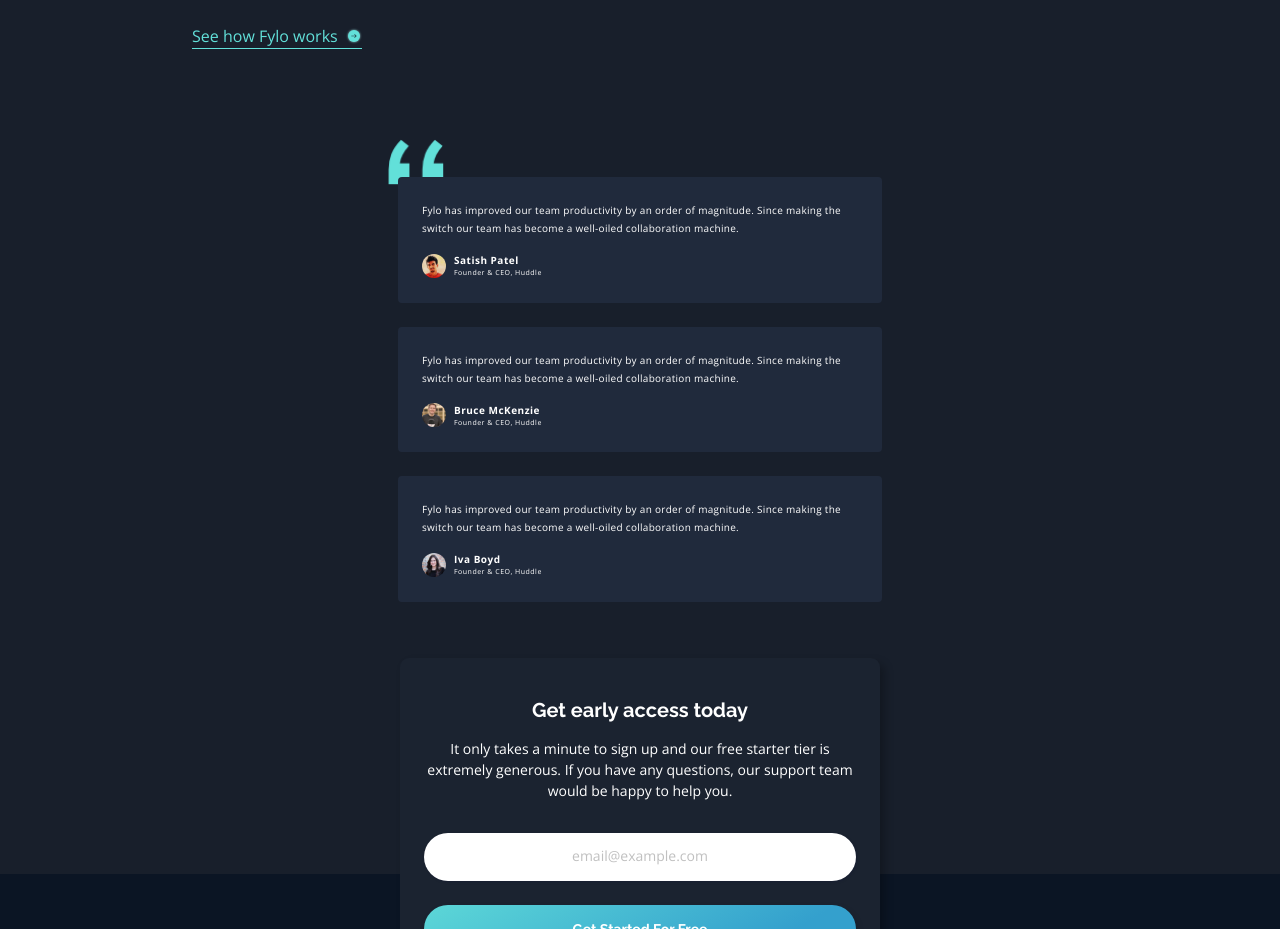
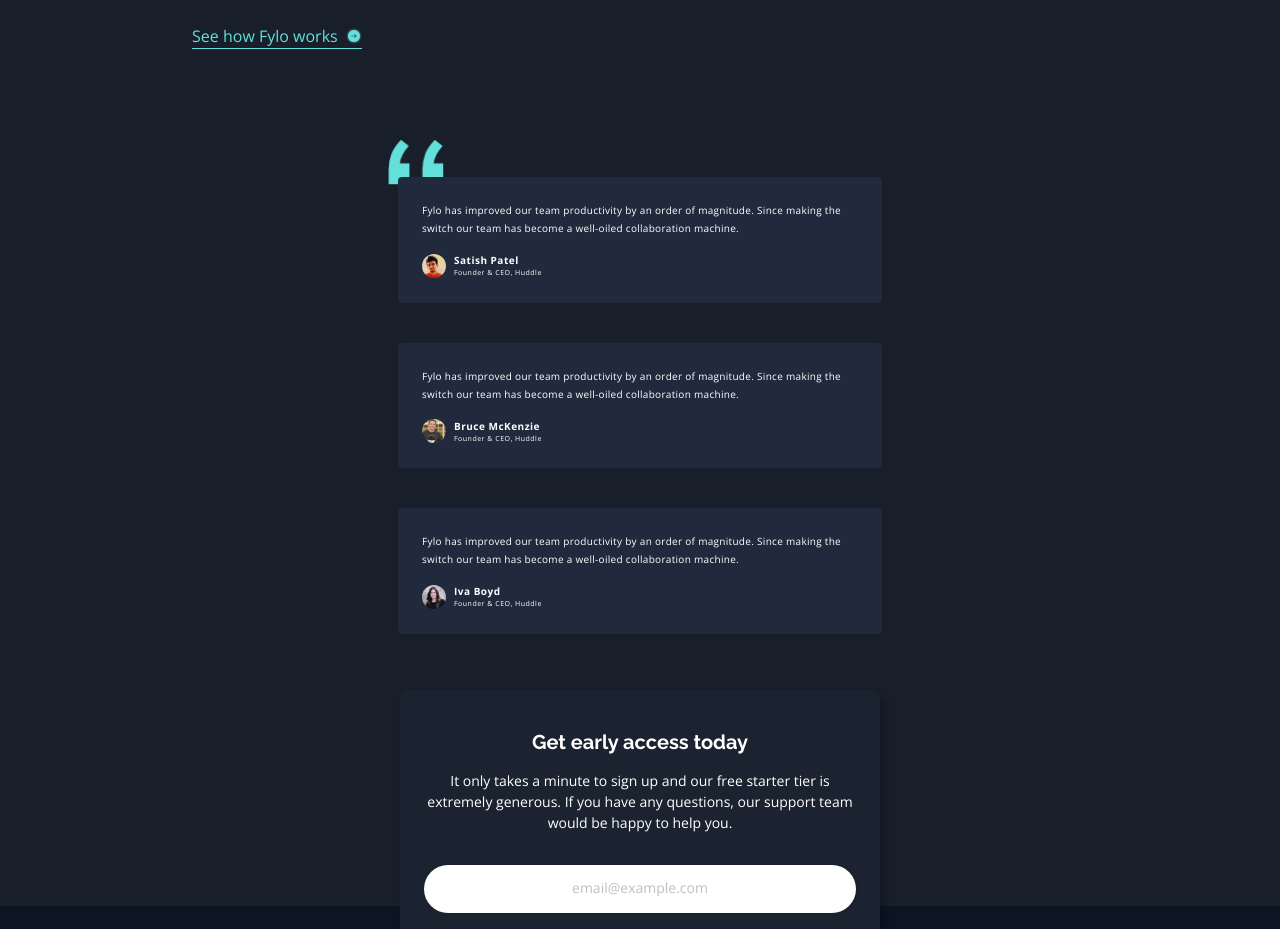
Before and after one commit to g-akca/fylo-landing-page, a React (Vite) app: page / in a window 1280 px wide. Shown: the part 2481-3410 px from the top of the page. Built offline with nearby package versions, Linux system fonts and the light colour scheme.

Commit message:
Change tablet gap

```diff
--- a/src/components/TestimonialSection.jsx
+++ b/src/components/TestimonialSection.jsx
@@ -27,7 +27,7 @@
   ];
 
   return (
-    <div className="relative self-center pt-4.75 tablet:pt-12 flex flex-col gap-6 max-w-100 tablet:max-w-165 tablet:px-22">
+    <div className="relative self-center pt-4.75 tablet:pt-12 flex flex-col gap-6 tablet:gap-10 max-w-100 tablet:max-w-165 tablet:px-22">
       <img src={quoteIcon} alt="Quote icon" className="absolute top-0 tablet:top-2.5 left-1 tablet:left-19.5 w-6 tablet:w-14 tablet:-z-10" />
 
       {testimonials.map(item => (
```
